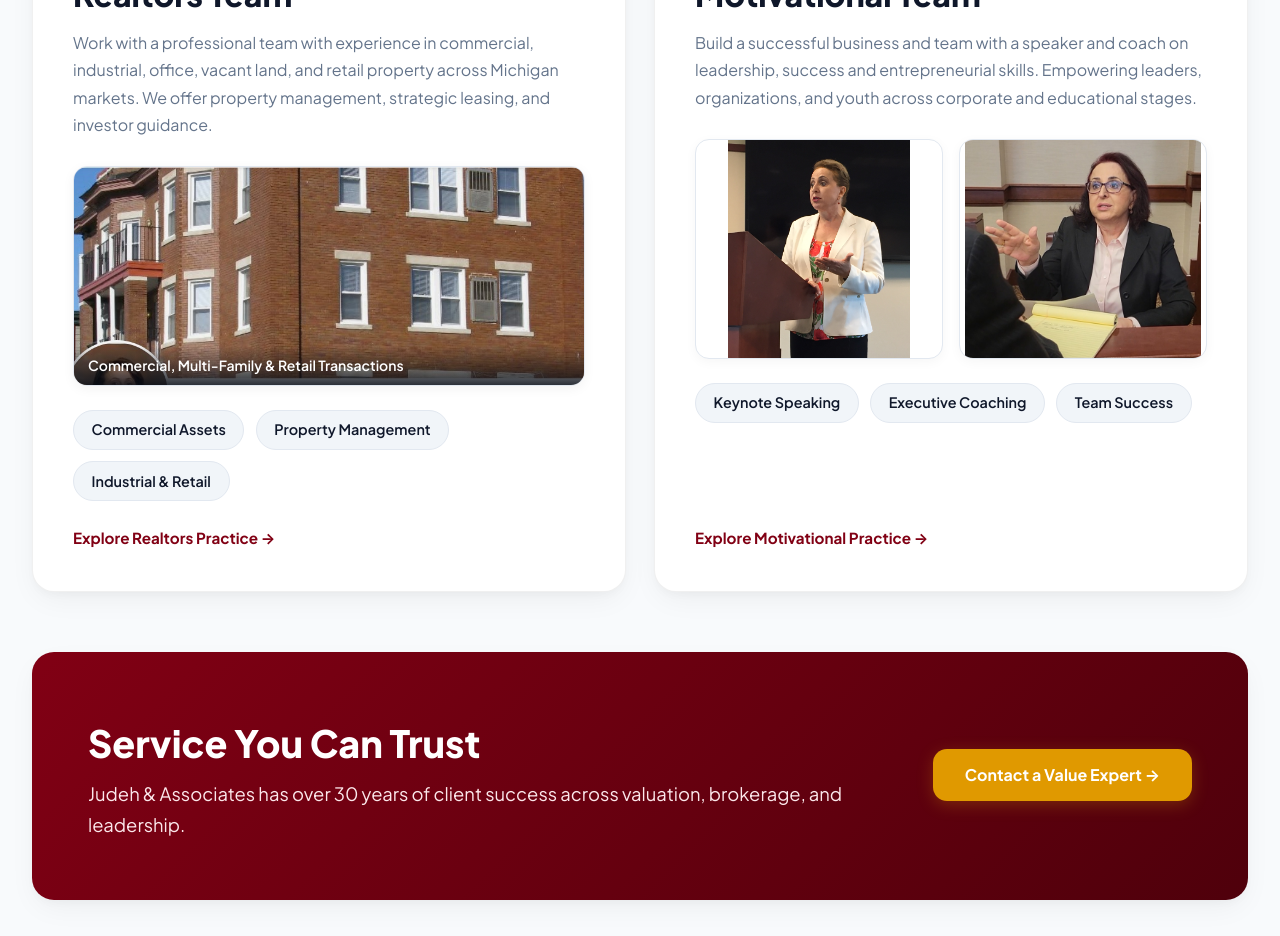
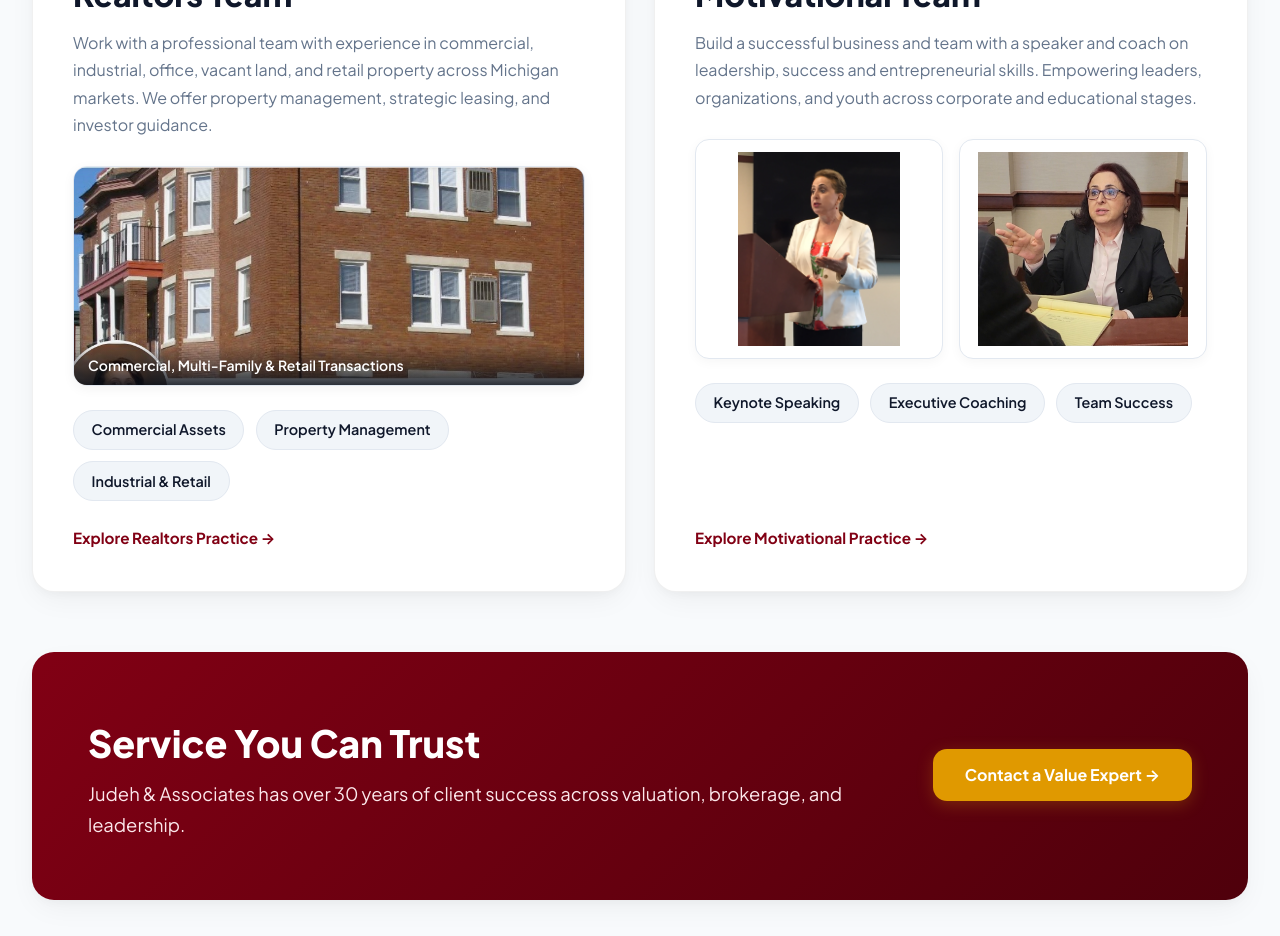
Before and after one commit to syedsujafali/judeh, a Next.js app: page / in a window 1280 px wide. Shown: the part 1580-2516 px from the top of the page. Built offline with nearby package versions, Linux system fonts and the light colour scheme.

Commit message:
Optimize image containment and sizes; update CSS rules

```diff
--- a/src/app/globals.css
+++ b/src/app/globals.css
@@ -637,15 +637,12 @@ img {
   overflow: hidden;
   border: 1px solid #e2e8f0;
   background-color: #ffffff;
-  padding: 1rem;
-  display: flex;
-  align-items: center;
-  justify-content: center;
   box-shadow: 0 3px 12px rgba(0, 0, 0, 0.04);
 }
 
 .bento-img-contain img {
   object-fit: contain !important;
+  padding: 0.75rem;
 }
 
 /* Quotes */
```
